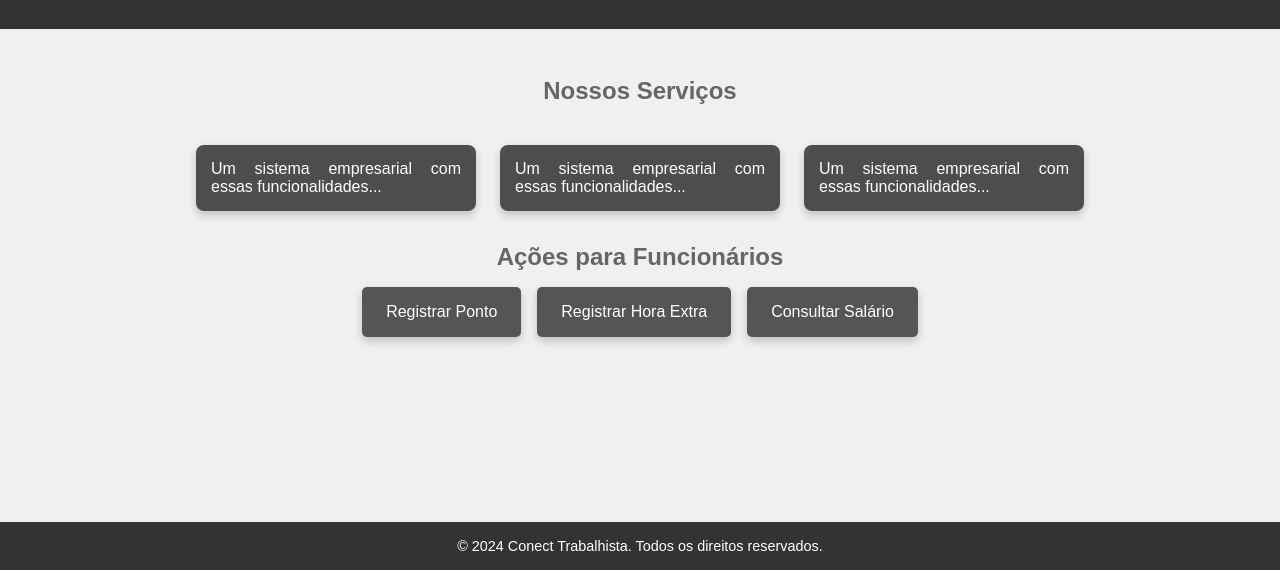
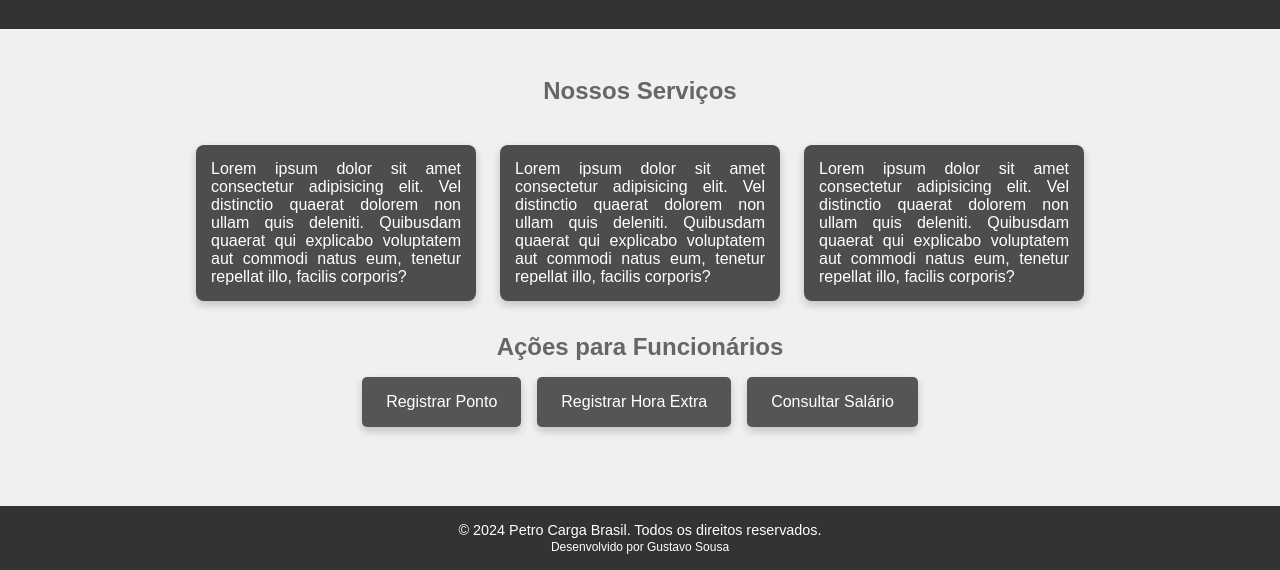
Before and after one commit to gustavosousa07/Conect_trabalhista, a plain HTML site: page index.html in a window 1280 px wide. Shown: the part 230-800 px from the top of the page. Drawn offline with Linux system fonts and the light colour scheme.

Commit message:
ultimos ajustes

```diff
--- a/index.html
+++ b/index.html
@@ -19,15 +19,15 @@
     <h2>Nossos Serviços</h2>
 
     <div class="service-block">
-      <p>Um sistema empresarial com essas funcionalidades...</p>
+      <p>Lorem ipsum dolor sit amet consectetur adipisicing elit. Vel distinctio quaerat dolorem non ullam quis deleniti. Quibusdam quaerat qui explicabo voluptatem aut commodi natus eum, tenetur repellat illo, facilis corporis?</p>
     </div>
 
     <div class="service-block">
-      <p>Um sistema empresarial com essas funcionalidades...</p>
+      <p>Lorem ipsum dolor sit amet consectetur adipisicing elit. Vel distinctio quaerat dolorem non ullam quis deleniti. Quibusdam quaerat qui explicabo voluptatem aut commodi natus eum, tenetur repellat illo, facilis corporis?</p>
     </div>
 
     <div class="service-block">
-      <p>Um sistema empresarial com essas funcionalidades...</p>
+      <p>Lorem ipsum dolor sit amet consectetur adipisicing elit. Vel distinctio quaerat dolorem non ullam quis deleniti. Quibusdam quaerat qui explicabo voluptatem aut commodi natus eum, tenetur repellat illo, facilis corporis?</p>
     </div>
   </section>
 
@@ -42,7 +42,8 @@
   </section>
 
   <footer>
-    <p>&copy; 2024 Conect Trabalhista. Todos os direitos reservados.</p>
+    <p>&copy; 2024 Petro Carga Brasil. Todos os direitos reservados.</p>
+    <small>Desenvolvido por <a href="#">Gustavo Sousa</a></small>
   </footer>
 
   <script src="script.js"></script>
--- a/style.css
+++ b/style.css
@@ -102,6 +102,10 @@ button:hover {
   color: #333;
 }
 
+.employee-actions{
+  padding-bottom: 30px;
+}
+
 footer {
   background-color: #333333;
   color: #fff;
@@ -111,6 +115,15 @@ footer {
   margin-top: auto;
 }
 
+a{
+  color: white;
+  text-decoration: none;
+}
+
+a:hover{
+  text-decoration: underline;
+  color: rgb(60, 122, 180);
+}
 /* Responsividade */
 @media (max-width: 768px) {
   header p {
```
